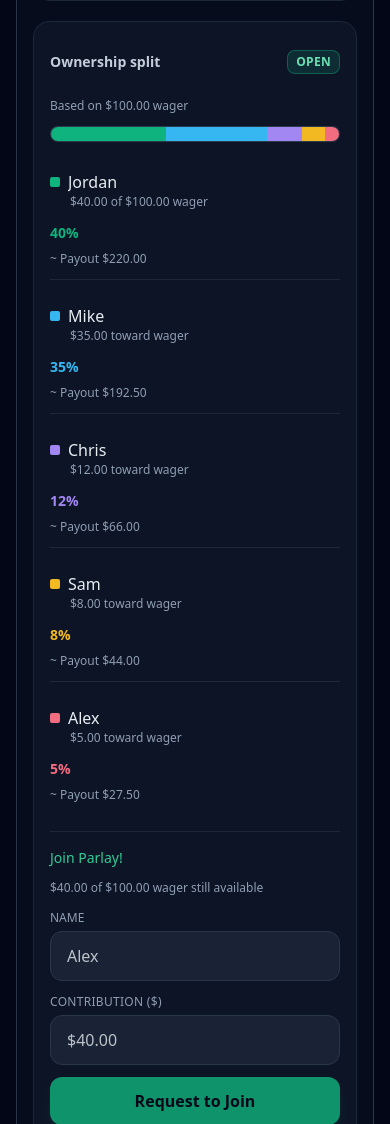
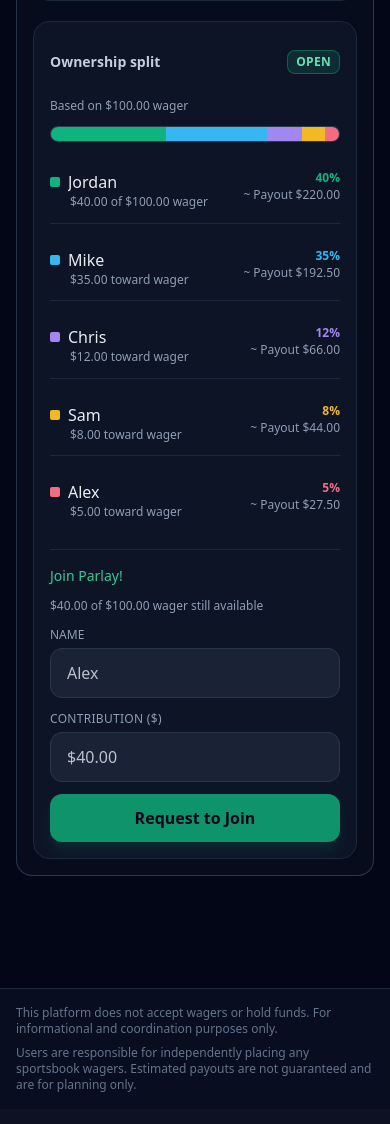
Before and after one commit to ZHX523/parlaysplit, a Django app: template parlays/templates/parlays/landing.html in a window 390 px wide. Shown: the part 1665-2789 px from the top of the page. After the commit the page ends 2757 px from the top, so only its background shows below. Run offline with Django 5.2, Linux system fonts and the light colour scheme; the template is opened without the code that fills it, so the values that code supplies are empty; parts of the project's set-up code (start-up, migrations or seed data) failed here and were passed over; some libraries are stand-ins or nearby versions.

Commit message:
Fix mobile ownership rows so percent and payout stay on the same line.
Use horizontal flex layout on small screens and drop w-full from the left column so meta stays right-aligned.

Co-authored-by: Cursor <cursoragent@cursor.com>

```diff
--- a/parlays/templates/parlays/partials/landing_public_demo.html
+++ b/parlays/templates/parlays/partials/landing_public_demo.html
@@ -47,7 +47,7 @@
 
         <div class="space-y-3 mb-4">
           <div class="ownership-participant-row">
-            <div class="min-w-0 flex-1 w-full">
+            <div class="min-w-0 flex-1">
               <p class="font-medium flex items-center gap-2 flex-wrap">
                 <span class="ownership-swatch shrink-0" style="background-color: #10b981;" aria-hidden="true"></span>
                 <span class="truncate">Jordan</span>
@@ -60,7 +60,7 @@
             </div>
           </div>
           <div class="ownership-participant-row">
-            <div class="min-w-0 flex-1 w-full">
+            <div class="min-w-0 flex-1">
               <p class="font-medium flex items-center gap-2 flex-wrap">
                 <span class="ownership-swatch shrink-0" style="background-color: #38bdf8;" aria-hidden="true"></span>
                 <span class="truncate">Mike</span>
@@ -73,7 +73,7 @@
             </div>
           </div>
           <div class="ownership-participant-row">
-            <div class="min-w-0 flex-1 w-full">
+            <div class="min-w-0 flex-1">
               <p class="font-medium flex items-center gap-2 flex-wrap">
                 <span class="ownership-swatch shrink-0" style="background-color: #a78bfa;" aria-hidden="true"></span>
                 <span class="truncate">Chris</span>
@@ -86,7 +86,7 @@
             </div>
           </div>
           <div class="ownership-participant-row">
-            <div class="min-w-0 flex-1 w-full">
+            <div class="min-w-0 flex-1">
               <p class="font-medium flex items-center gap-2 flex-wrap">
                 <span class="ownership-swatch shrink-0" style="background-color: #fbbf24;" aria-hidden="true"></span>
                 <span class="truncate">Sam</span>
@@ -99,7 +99,7 @@
             </div>
           </div>
           <div class="ownership-participant-row">
-            <div class="min-w-0 flex-1 w-full">
+            <div class="min-w-0 flex-1">
               <p class="font-medium flex items-center gap-2 flex-wrap">
                 <span class="ownership-swatch shrink-0" style="background-color: #fb7185;" aria-hidden="true"></span>
                 <span class="truncate">Alex</span>
--- a/parlays/templates/parlays/partials/parlay_ownership_sync.html
+++ b/parlays/templates/parlays/partials/parlay_ownership_sync.html
@@ -55,7 +55,7 @@
   <div class="space-y-3 mb-4">
     {% for row in participant_rows %}
     <div class="ownership-participant-row">
-      <div class="min-w-0 flex-1 w-full">
+      <div class="min-w-0 flex-1">
         <p class="font-medium flex items-center gap-2 flex-wrap">
           <span class="ownership-swatch shrink-0" style="background-color: {{ row.color }};" aria-hidden="true"></span>
           <span class="truncate">
--- a/static/css/output.css
+++ b/static/css/output.css
@@ -253,10 +253,11 @@ button.btn-check-parlay,a.btn-check-parlay{-webkit-appearance:none;appearance:no
 .app-footer-inner{margin-left:auto;margin-right:auto;width:100%;max-width:32rem;padding-left:1rem;padding-right:1rem;padding-top:1rem;padding-bottom:1rem;font-size:.75rem;line-height:1rem;color:#64748b}
 .app-footer-inner>:not([hidden])~:not([hidden]){margin-top:.5rem}
 .site-logo{font-weight:700;font-size:1.25rem;line-height:1.75rem;letter-spacing:-.025em;color:#34d399;flex-shrink:0}
-.ownership-participant-row{display:flex;flex-direction:column;gap:.75rem;padding-top:.75rem;padding-bottom:.75rem;border-bottom:1px solid #1e293b}
+.ownership-participant-row{display:flex;flex-direction:row;flex-wrap:wrap;align-items:flex-start;justify-content:space-between;column-gap:.5rem;row-gap:.5rem;padding-top:.75rem;padding-bottom:.75rem;border-bottom:1px solid #1e293b}
 .ownership-participant-row:last-child{border-bottom-width:0}
-.ownership-participant-meta{display:flex;flex-direction:column;gap:.5rem;width:100%;font-size:.875rem;line-height:1.25rem}
-.ownership-host-actions{display:grid;grid-template-columns:repeat(2,minmax(0,1fr));gap:.5rem;width:100%}
+.ownership-participant-meta{margin-left:auto;display:flex;flex-shrink:0;flex-direction:column;align-items:flex-end;gap:.125rem;text-align:right;font-size:.75rem;line-height:1.25}
+.ownership-participant-meta .hint-line{white-space:nowrap}
+.ownership-host-actions{display:grid;width:100%;flex-basis:100%;grid-template-columns:repeat(2,minmax(0,1fr));gap:.5rem}
 .ownership-host-actions .host-action-btn{width:100%}
 .host-action-form{min-width:0}
 .share-link-row{display:flex;flex-direction:column;gap:.5rem}
@@ -299,9 +300,9 @@ button.btn-check-parlay,a.btn-check-parlay{-webkit-appearance:none;appearance:no
   .site-logo{font-size:1.5rem;line-height:2rem}
   .btn-nav-group{gap:.5rem;width:12.75rem}
   .app-main{padding-bottom:2rem}
-  .ownership-participant-row{flex-direction:row;align-items:flex-start;justify-content:space-between;gap:1rem}
-  .ownership-participant-meta{width:auto;align-items:flex-end;text-align:right;flex-shrink:0}
-  .ownership-host-actions{display:flex;width:auto;justify-content:flex-end}
+  .ownership-participant-row{column-gap:1rem}
+  .ownership-participant-meta{gap:.5rem;font-size:.875rem;line-height:1.25rem}
+  .ownership-host-actions{display:flex;width:auto;flex-basis:auto;justify-content:flex-end}
   .ownership-host-actions .host-action-btn{width:auto}
   .share-link-row{flex-direction:row;align-items:stretch}
   .share-link-row .btn-primary{width:auto;min-width:5.5rem;flex-shrink:0}
--- a/templates/base.html
+++ b/templates/base.html
@@ -10,7 +10,7 @@
   <meta name="apple-mobile-web-app-capable" content="yes">
   <meta name="apple-mobile-web-app-status-bar-style" content="black-translucent">
   <link rel="icon" href="{% static 'img/favicon.svg' %}" type="image/svg+xml">
-  <link rel="stylesheet" href="{% static 'css/output.css' %}?v=26">
+  <link rel="stylesheet" href="{% static 'css/output.css' %}?v=27">
   {% if google_analytics_id %}
   <script async src="https://www.googletagmanager.com/gtag/js?id={{ google_analytics_id }}"></script>
   <script>
```
Also changed, not shown: static/src/input.css (+6 -3 lines).
